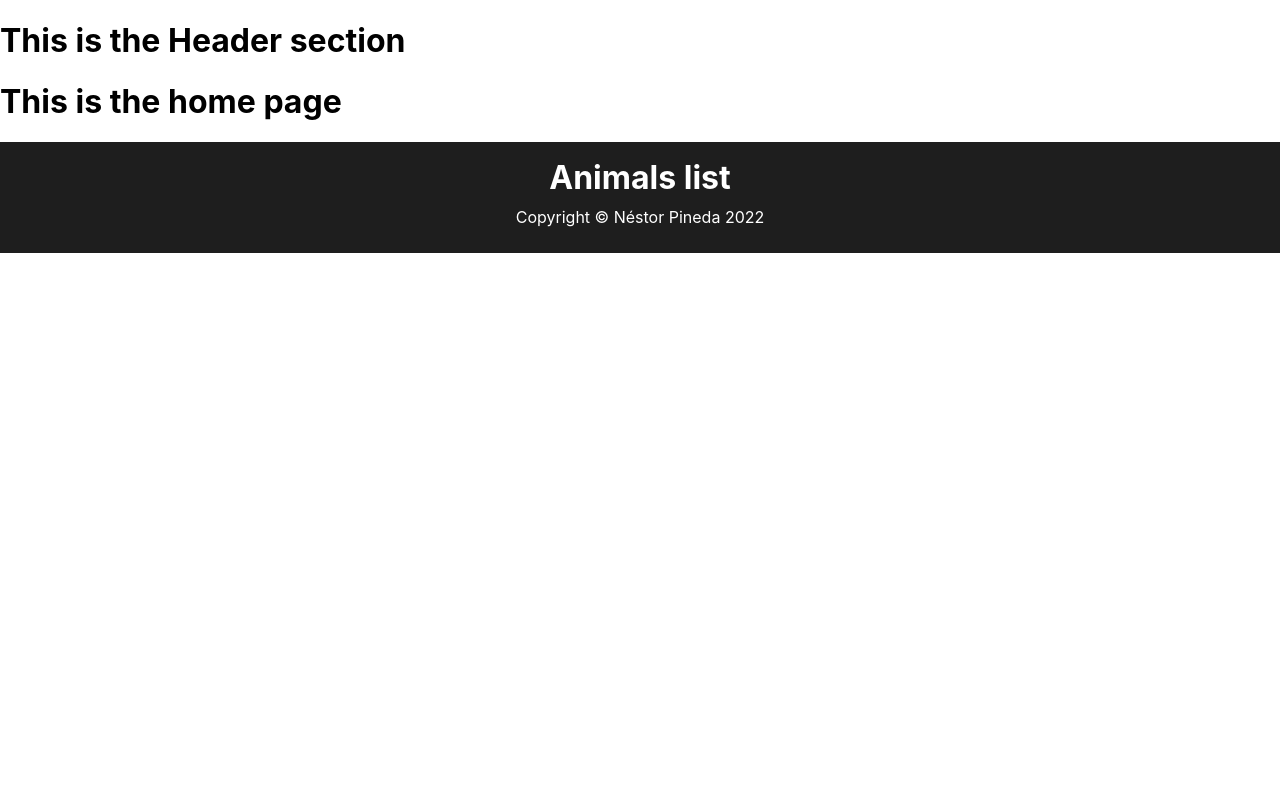
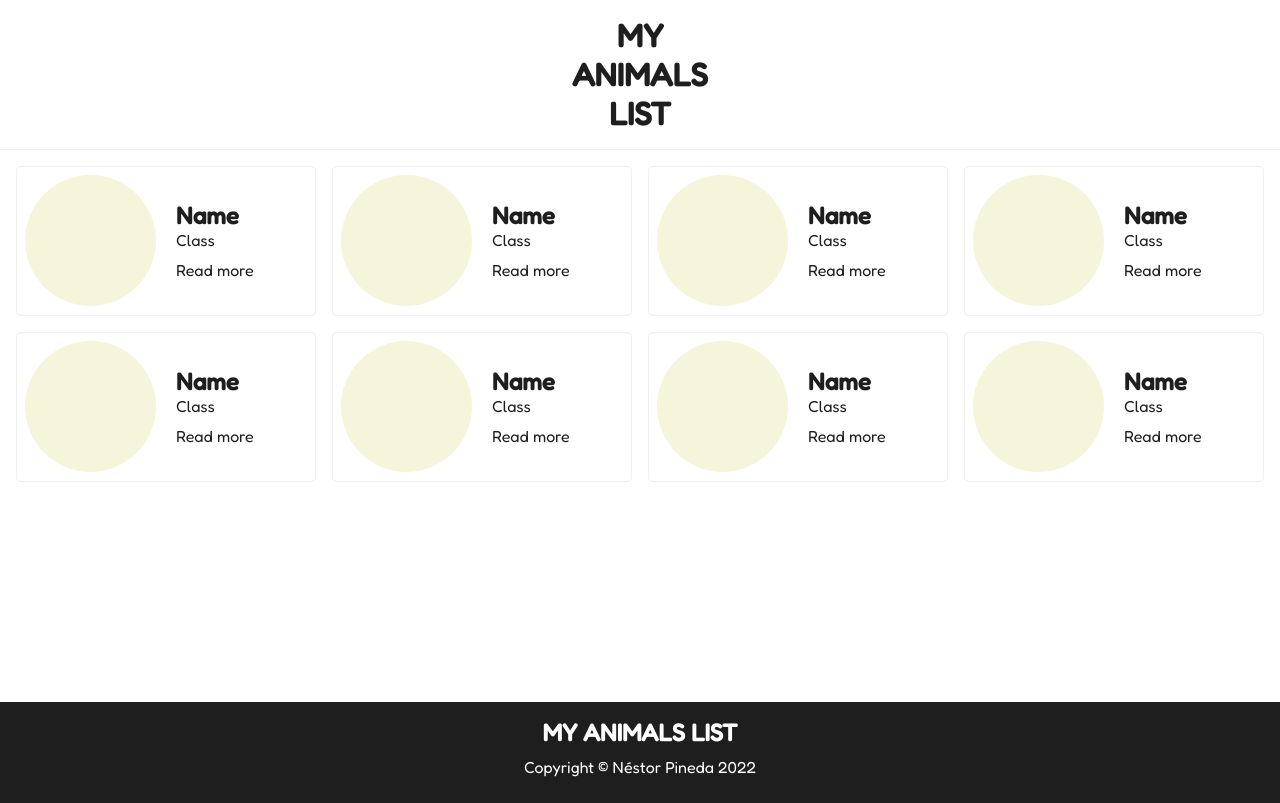
Before and after one commit to nestor-pineda/React-Dogs-Firebase, a React (Create React App) app: page / in a window 1280 px wide. Built offline with nearby package versions, Linux system fonts and the light colour scheme.

Commit message:
Card ready, Grid in home ready

```diff
--- /dev/null
+++ b/src/components/Card/Card.jsx
@@ -0,0 +1,19 @@
+import { Link } from "react-router-dom";
+import { StyledCard } from "./styles";
+
+const Card = () => {
+  return (
+    <StyledCard className="card-wrapper">
+      <div className="image"></div>
+      <div className="info">
+        <h3 className="info__name">Name</h3>
+        <p className="info__text">Class</p>
+        <Link className="info__text info__text--link" to="">
+          Read more
+        </Link>
+      </div>
+    </StyledCard>
+  );
+};
+
+export default Card;
--- /dev/null
+++ b/src/components/Card/styles.jsx
@@ -0,0 +1,49 @@
+import styled from "styled-components";
+
+export const StyledCard = styled.div`
+  width: 100%;
+  /* max-width: 300px; */
+  aspect-ratio: 2/1;
+  display: flex;
+  align-items: flex-start;
+  justify-content: flex-start;
+  background-color: ${(props) => props.theme.colors.color1};
+  padding: 0.5em;
+  box-sizing: border-box;
+  border: ${(props) => `1px solid ${props.theme.colors.color3}`};
+  border-radius: 5px;
+  & .image {
+    width: 50%;
+    aspect-ratio: 1/1;
+    background-color: beige;
+    border-radius: 100px;
+  }
+  & .info {
+    width: 50%;
+    aspect-ratio: 1/1;
+    display: flex;
+    flex-direction: column;
+    align-items: flex-start;
+    justify-content: center;
+    margin-left: 20px;
+    & .info__name {
+      font-size: ${(props) => props.theme.fontSizes.small};
+      font-weight: ${(props) => props.theme.fontSizes.bold};
+      color: ${(props) => props.theme.colors.color2};
+      margin: 0px;
+    }
+    & .info__text {
+      font-size: ${(props) => props.theme.fontSizes.xsmall};
+      font-weight: ${(props) => props.theme.fontSizes.thin};
+      color: ${(props) => props.theme.colors.color2};
+      margin: 0px;
+    }
+    & .info__text--link {
+      font-size: ${(props) => props.theme.fontSizes.xsmall};
+      font-weight: ${(props) => props.theme.fontSizes.thin};
+      color: ${(props) => props.theme.colors.color2};
+      text-decoration: none;
+      margin: 10px 0 0 0;
+    }
+  }
+`;
--- a/src/components/Footer/Footer.jsx
+++ b/src/components/Footer/Footer.jsx
@@ -3,7 +3,7 @@ import { StyledFooter } from "./styles";
 const Footer = () => {
   return (
     <StyledFooter>
-      <h2 className="footer-logo">Animals list</h2>
+      <h2 className="footer-logo">My Animals List</h2>
       <p className="footer-copy">Copyright © Néstor Pineda 2022</p>
     </StyledFooter>
   );
--- a/src/components/Footer/styles.jsx
+++ b/src/components/Footer/styles.jsx
@@ -11,13 +11,17 @@ export const StyledFooter = styled.footer`
   padding: 1em;
   box-sizing: border-box;
   & .footer-logo {
-    font-size: ${(props) => props.theme.fontSizes.medium};
+    font-size: ${(props) => props.theme.fontSizes.Large};
     color: ${(props) => props.theme.colors.color1};
     margin: 0px;
+    text-transform: uppercase;
+    text-align: center;
   }
+
   & .footer-copy {
-    font-size: ${(props) => props.theme.fontSizes.small};
+    font-size: ${(props) => props.theme.fontSizes.xsmall};
     color: ${(props) => props.theme.colors.color1};
     margin: 10px;
+    text-align: center;
   }
 `;
--- a/src/components/Header/Header.jsx
+++ b/src/components/Header/Header.jsx
@@ -1,8 +1,21 @@
+import { Link } from "react-router-dom";
+import { StyledHeader } from "./styles";
+
 const Header = () => {
   return (
-    <div>
-      <h1>This is the Header section</h1>
-    </div>
+    <>
+      <StyledHeader>
+        <Link className="link" to="/">
+          <h1 className="header-logo">
+            My
+            <br />
+            Animals
+            <br />
+            List
+          </h1>
+        </Link>
+      </StyledHeader>
+    </>
   );
 };
 
--- /dev/null
+++ b/src/components/Header/styles.jsx
@@ -0,0 +1,24 @@
+import styled from "styled-components";
+
+export const StyledHeader = styled.header`
+  width: 100%;
+  height: auto;
+  display: flex;
+  align-items: center;
+  justify-content: center;
+  background-color: ${(props) => props.theme.colors.color1};
+  padding: 1em;
+  box-sizing: border-box;
+  border-bottom: ${(props) => `1px solid ${props.theme.colors.color3}`};
+  & .link {
+    text-decoration: none;
+
+    & .header-logo {
+      font-size: ${(props) => props.theme.fontSizes.Large};
+      color: ${(props) => props.theme.colors.color2};
+      text-align: center;
+      margin: 0px;
+      text-transform: uppercase;
+    }
+  }
+`;
--- a/src/config/routes.jsx
+++ b/src/config/routes.jsx
@@ -1,4 +1,4 @@
-import Home from "../pages/Home";
+import Home from "../pages/Home/Home";
 import Single from "../pages/Single";
 import Liked from "../pages/Liked";
 
--- a/src/index.css
+++ b/src/index.css
@@ -1,13 +1,12 @@
+@import url("https://fonts.googleapis.com/css2?family=Fredoka:wght@300;400;500&display=swap");
+
 body {
   margin: 0;
-  font-family: -apple-system, BlinkMacSystemFont, 'Segoe UI', 'Roboto', 'Oxygen',
-    'Ubuntu', 'Cantarell', 'Fira Sans', 'Droid Sans', 'Helvetica Neue',
-    sans-serif;
+  font-family: "Fredoka", sans-serif;
   -webkit-font-smoothing: antialiased;
   -moz-osx-font-smoothing: grayscale;
 }
 
 code {
-  font-family: source-code-pro, Menlo, Monaco, Consolas, 'Courier New',
-    monospace;
+  font-family: source-code-pro, Menlo, Monaco, Consolas, "Courier New", monospace;
 }
--- a/src/pages/Home.jsx
+++ /dev/null
@@ -1,9 +0,0 @@
-const Home = () => {
-  return (
-    <div>
-      <h1>This is the home page</h1>
-    </div>
-  );
-};
-
-export default Home;
--- /dev/null
+++ b/src/pages/Home/Home.jsx
@@ -0,0 +1,19 @@
+import Card from "../../components/Card/Card";
+import { StyledHome } from "./styles";
+
+const Home = () => {
+  return (
+    <StyledHome>
+      <Card />
+      <Card />
+      <Card />
+      <Card />
+      <Card />
+      <Card />
+      <Card />
+      <Card />
+    </StyledHome>
+  );
+};
+
+export default Home;
--- /dev/null
+++ b/src/pages/Home/styles.jsx
@@ -0,0 +1,13 @@
+import styled from "styled-components";
+
+export const StyledHome = styled.div`
+  width: 100%;
+  min-height: calc(100vh - (248px));
+  box-sizing: border-box;
+  display: grid;
+  grid-template-columns: repeat(auto-fill, minmax(300px, 1fr));
+  grid-template-rows: auto;
+  gap: 1em;
+  align-content: start;
+  padding: 1em;
+`;
--- a/src/theme/Theme.jsx
+++ b/src/theme/Theme.jsx
@@ -5,11 +5,18 @@ const theme = {
   colors: {
     color1: "#fff", // White
     color2: "#1e1e1e", // Black
+    color3: "#eee", // Light Grey
   },
   fontSizes: {
-    small: "1em",
+    xsmall: "1em",
+    small: "1.5em",
     medium: "2em",
     large: "3em",
+  },
+  fontWeight: {
+    thin: "300",
+    medium: "400",
+    bold: "500",
   },
 };
 
```
